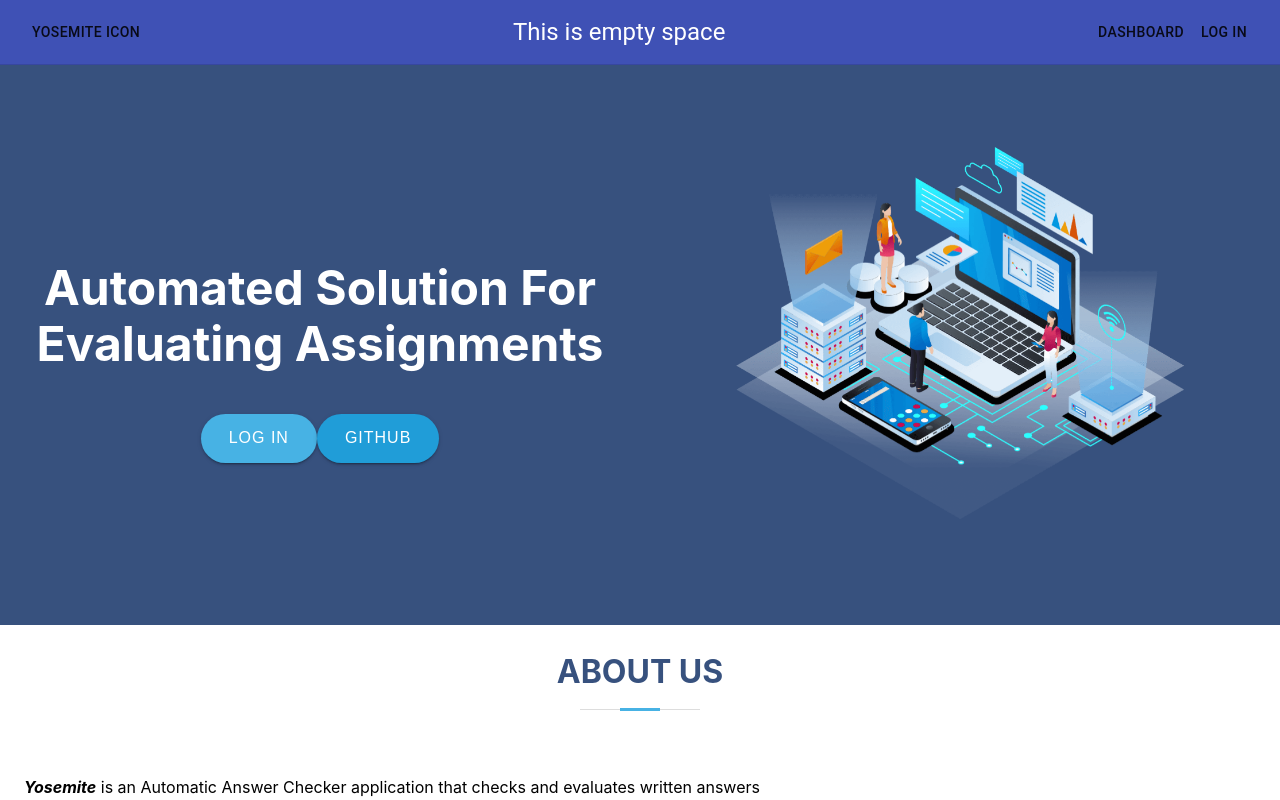
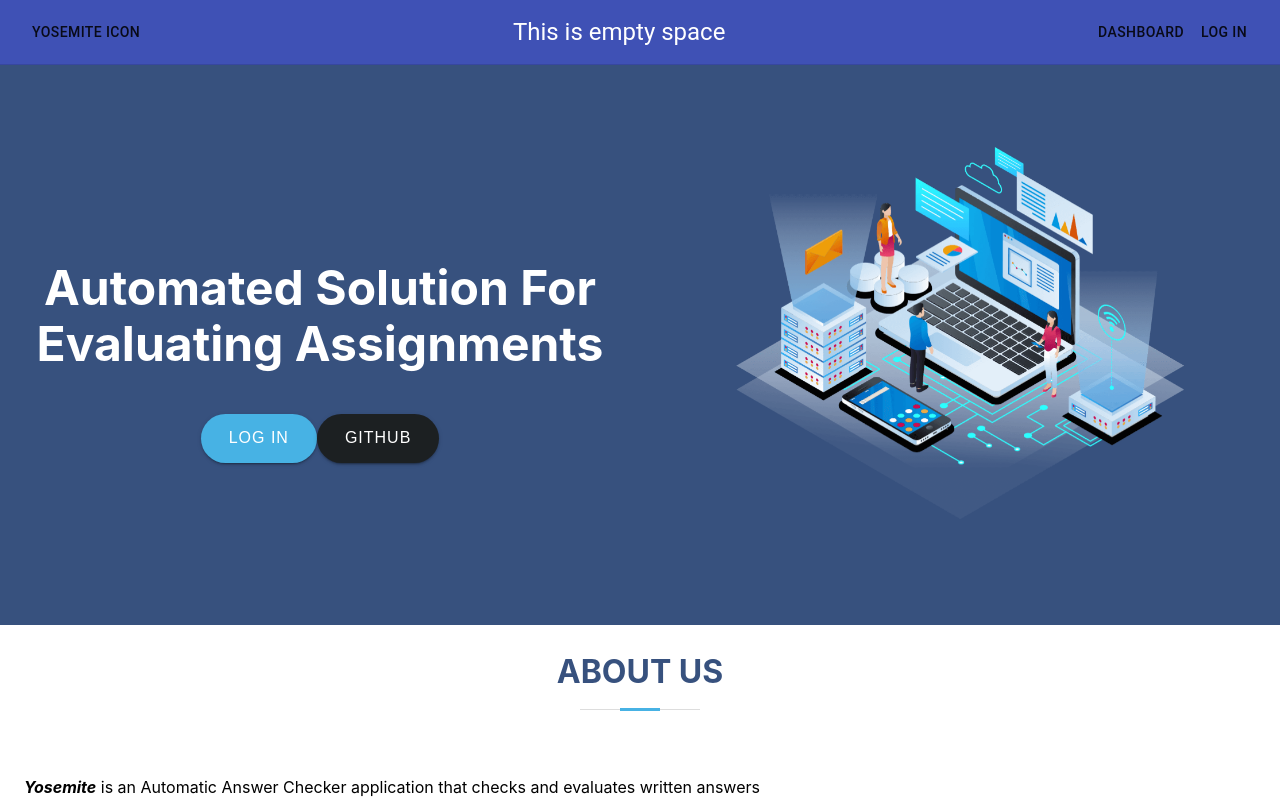
Before and after one commit to meet59patel/Group3-Yosemite-frontend, a React (Create React App) app: page / in a window 1280 px wide. In both pictures the pointer is over the button "GITHUB". Shown: the top 800 px of the page. Built offline with nearby package versions, Linux system fonts and the light colour scheme.

Commit message:
Home page

```diff
--- a/src/views/LandingPage/index.css
+++ b/src/views/LandingPage/index.css
@@ -46,7 +46,7 @@ a:link {
 }
 
 #hero .btn-get-code:hover {
-    background: #209dd8;
+    background: #1c2022;
 }
 #hero .animated {
     animation: up-down 2s ease-in-out infinite alternate-reverse both;
```
